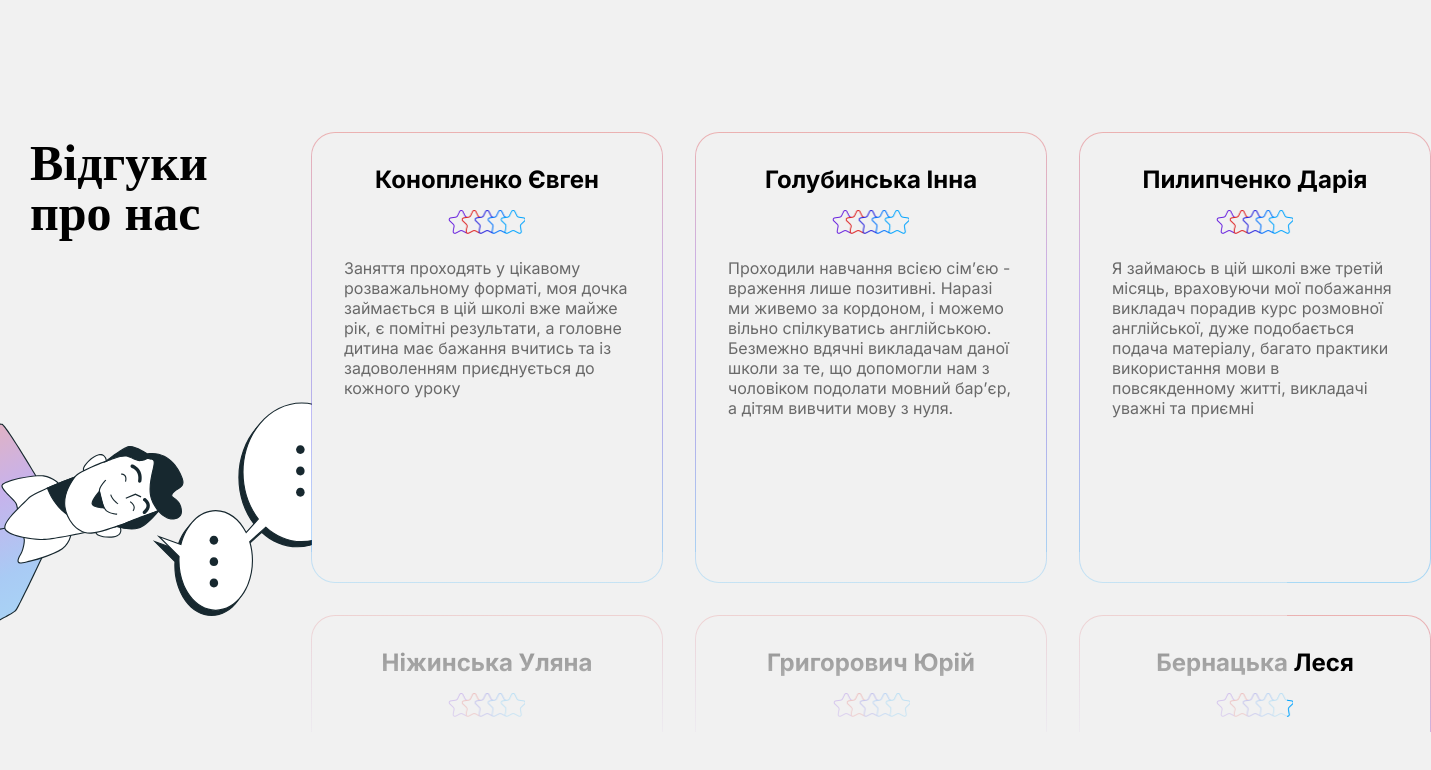
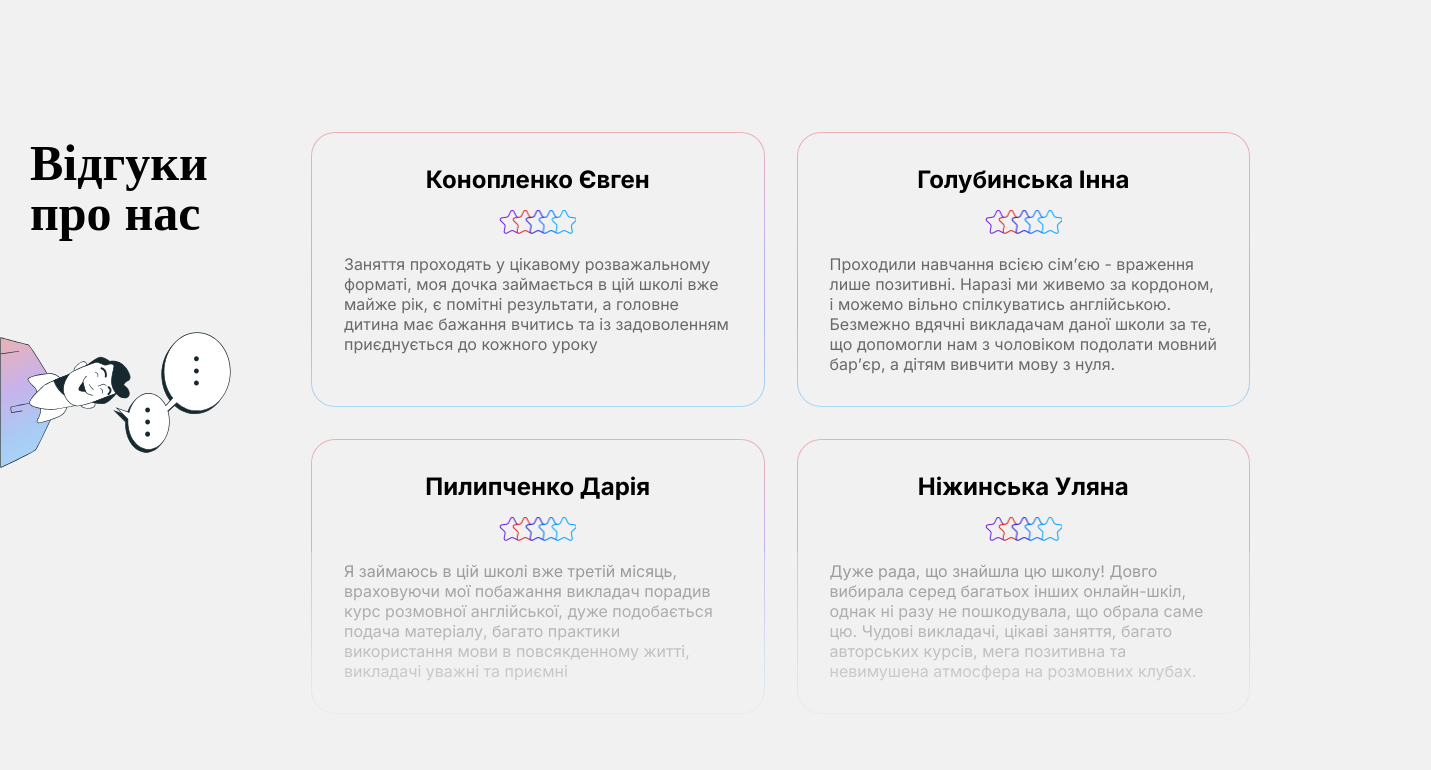
Before and after one commit to mirajane2207/english-school, a React (Create React App) app: page / in a window 1280 px wide. Shown: the part 2720-3490 px from the top of the page, 1431 px wide, since content can reach past the window. Built offline with nearby package versions, Linux system fonts and the light colour scheme.

Commit message:
Update adaptive: reviews

```diff
--- a/src/components/ReviewItem/ReviewItem.module.css
+++ b/src/components/ReviewItem/ReviewItem.module.css
@@ -40,6 +40,15 @@
     align-items: center;
 }
 
+@media(max-width: 1439px) {
+    .review__container {
+        width: auto;
+        height: auto;
+        gap: 20px;
+    }
+
+}
+
 @media(max-width: 899px) {
 
     .review__container {
--- a/src/components/Reviews/Reviews.module.css
+++ b/src/components/Reviews/Reviews.module.css
@@ -36,7 +36,7 @@
 
 .reviews__img {
     position: absolute;
-    left: -6vw;
+    left: -80px;
     top: 270px;
 }
 
@@ -45,6 +45,24 @@
     align-items: center;
     flex-direction: column;
     gap: 40px;
+}
+
+@media(max-width: 1439px) {
+    .reviews__items_container {
+        grid-template-columns: repeat(2, 1fr);
+    }
+
+    .reviews__img {
+        width: 231px;
+        height: 136px;
+        top: 200px;
+        left: -30px;
+    }
+
+    .test::after {
+        left: 264px;
+    }
+
 }
 
 
```
